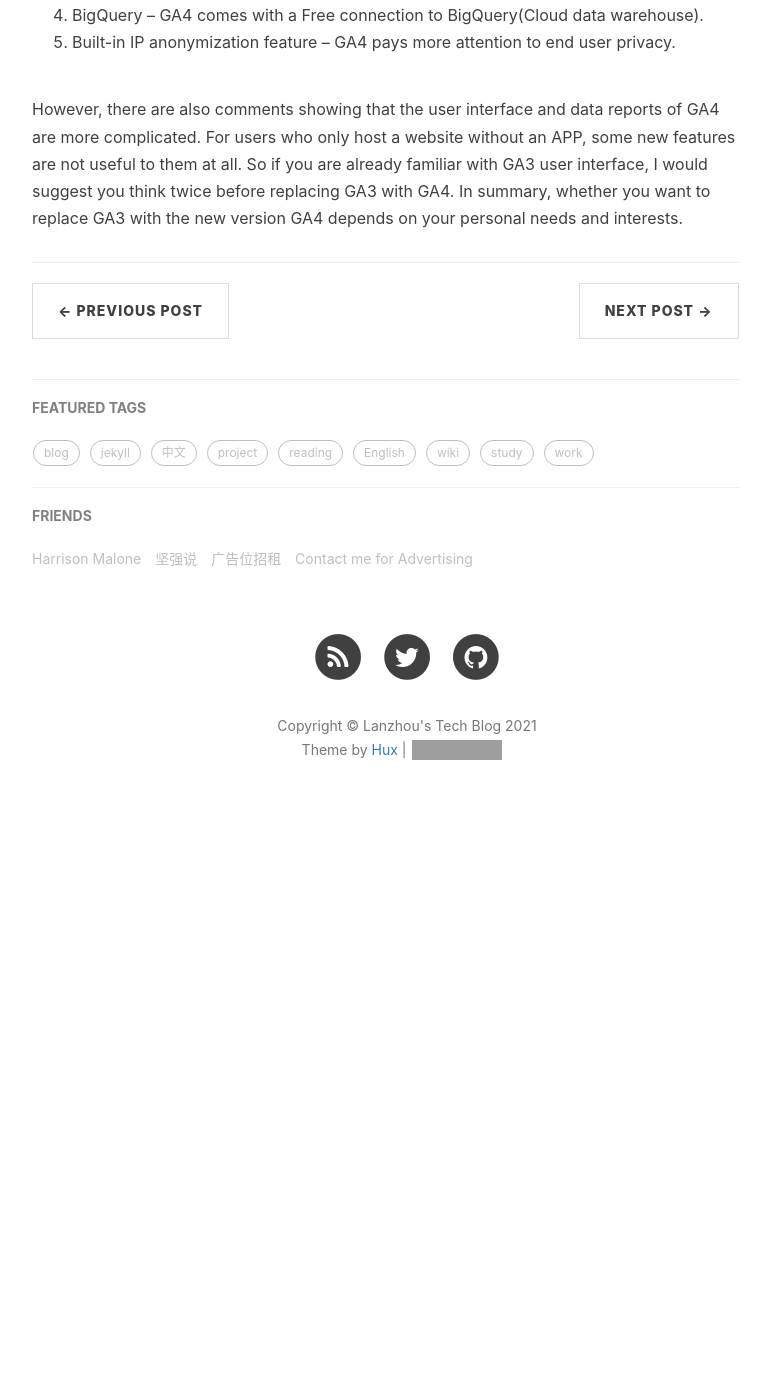
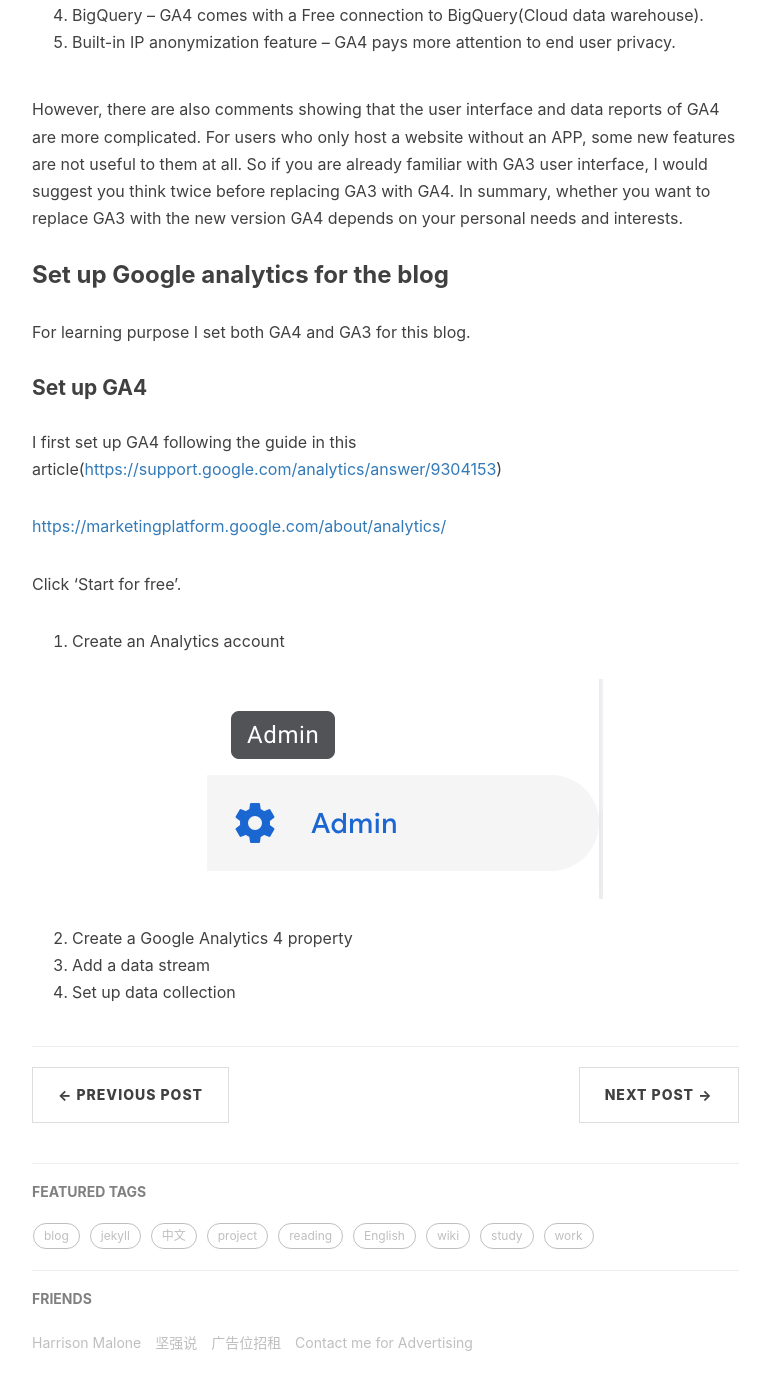
Before and after one commit to Lanzhou-J/Lanzhou-J.github.io, a Jekyll site: the page built from _posts/2021-06-29-Set-Google-Analytics-for-blog.md, in a window 1280 px wide and 1400 px high, scrolled down 2108 px. Shown: the top 1390 px of the window, without its empty margins (233-1003 px from the left). Built offline with Jekyll 4.4.1, drawn with Linux system fonts in a browser that asks for light colours; nearby versions of some CDN libraries; comment, search, counter and statistics services are not loaded; before the commit the page ends 2962 px from its top, so only the background shows below that; grey boxes are pictures that could not be loaded.

Commit message:
add Set up GA4 part

```diff
--- a/_posts/2021-06-29-Set-Google-Analytics-for-blog.md
+++ b/_posts/2021-06-29-Set-Google-Analytics-for-blog.md
@@ -46,3 +46,21 @@
 5. Built-in IP anonymization feature -- GA4 pays more attention to end user privacy.
 
 However, there are also comments showing that the user interface and data reports of GA4 are more complicated. For users who only host a website without an APP, some new features are not useful to them at all. So if you are already familiar with GA3 user interface, I would suggest you think twice before replacing GA3 with GA4. In summary, whether you want to replace GA3 with the new version GA4 depends on your personal needs and interests.
+
+### Set up Google analytics for the blog
+
+For learning purpose I set both GA4 and GA3 for this blog.
+
+#### Set up GA4
+
+I first set up GA4 following the guide in this article([https://support.google.com/analytics/answer/9304153](https://support.google.com/analytics/answer/9304153))
+
+[https://marketingplatform.google.com/about/analytics/](https://marketingplatform.google.com/about/analytics/)
+
+Click 'Start for free'.
+
+1. Create an Analytics account
+  ![GoogleAnalyticsAdmin](/img/in-post/google_analytics_admin.png)
+2. Create a Google Analytics 4 property
+3. Add a data stream
+4. Set up data collection
```
Also changed, not shown: img/in-post/google_analytics_admin.png (added).
